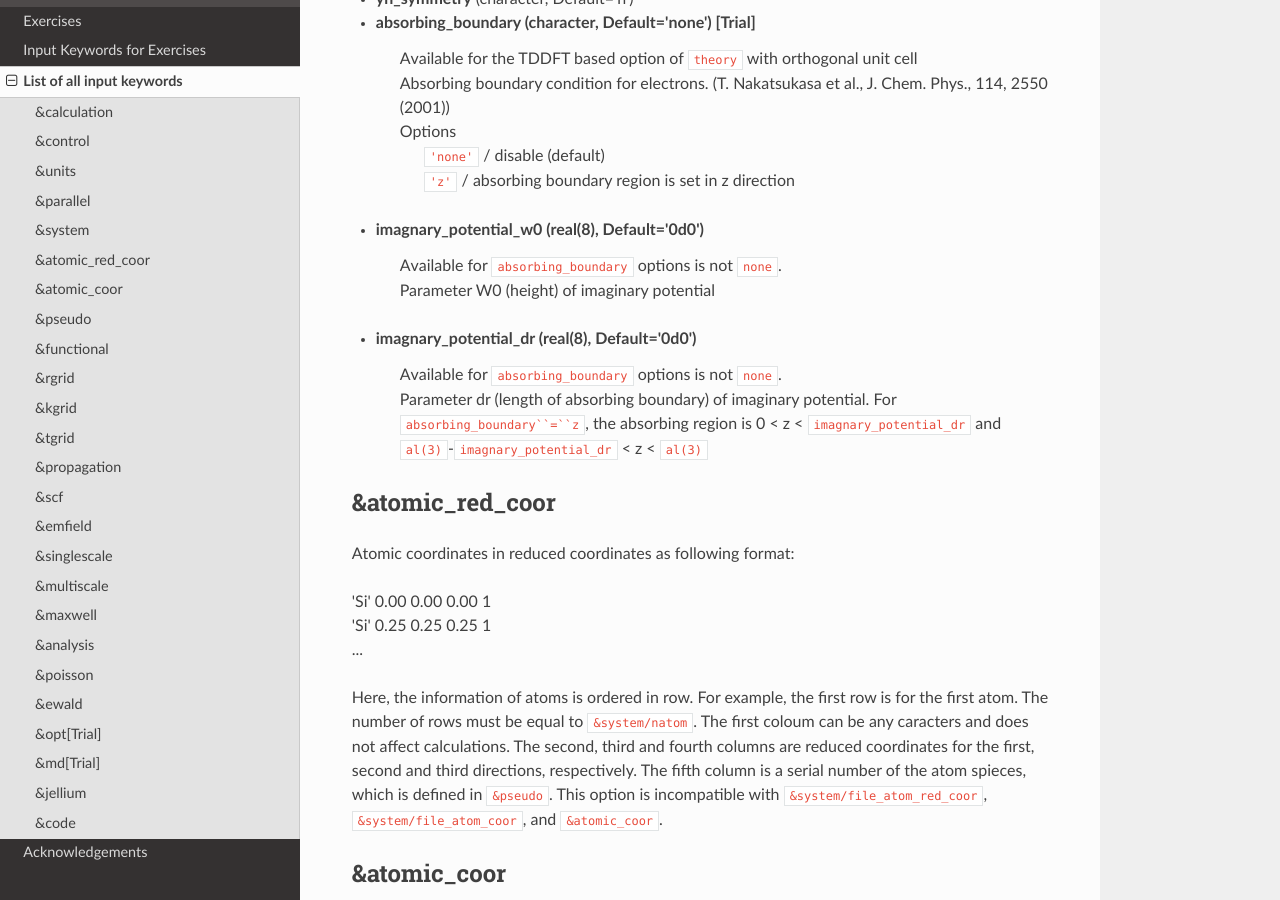
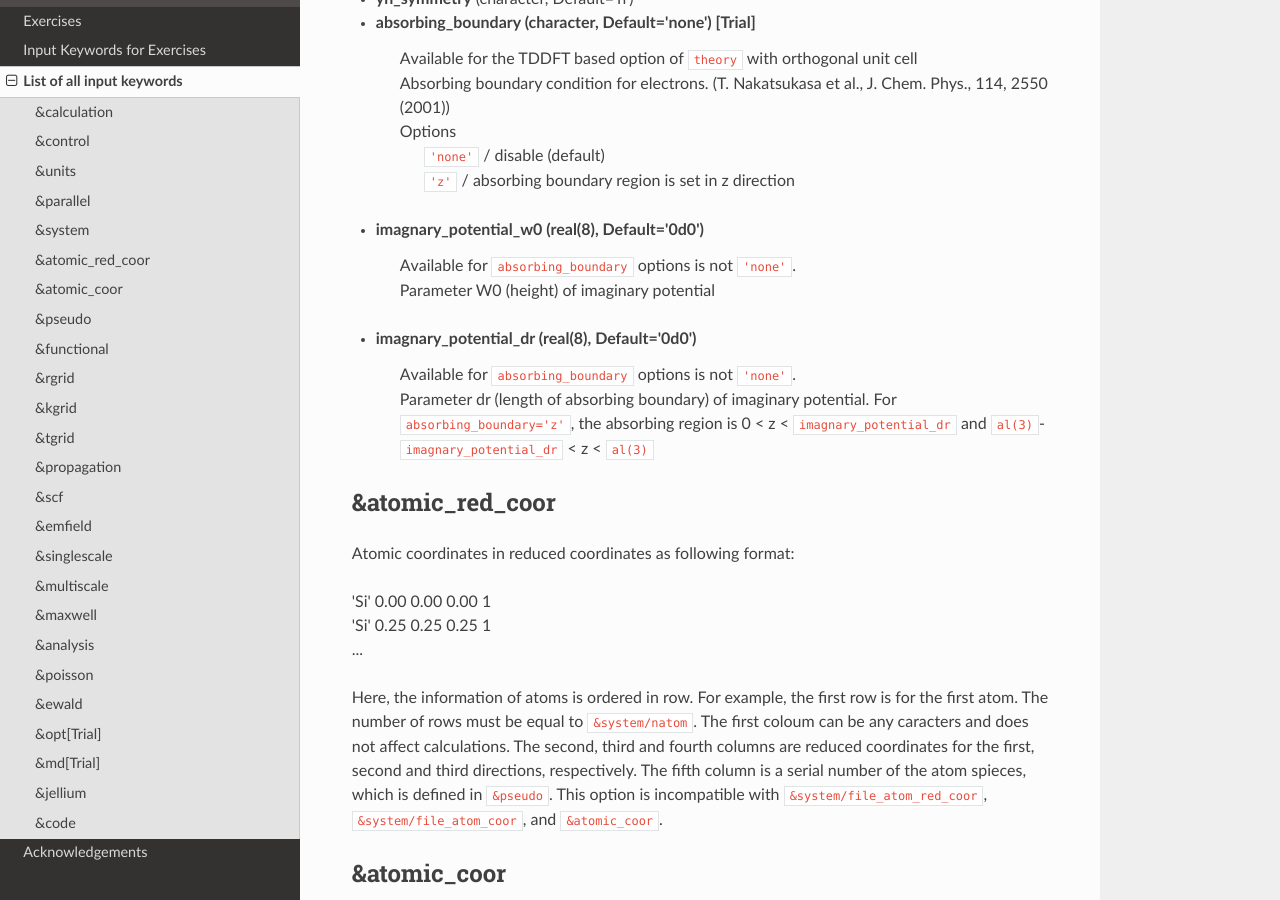
Before and after one commit to SALMON-TDDFT/SALMON-DOCS, a Sphinx documentation site: the page built from source/input_keyword_list.rst, in a window 1280 px wide and 900 px high, scrolled down 7826 px. Built offline with Sphinx 7.4.7 and the Read the Docs theme 2.0.0, drawn with Linux system fonts in a browser that asks for light colours; formulas are drawn with MathJax 3.

```diff
--- a/source/input_keyword_list.rst
+++ b/source/input_keyword_list.rst
@@ -286,12 +286,12 @@ List of all input keywords
    |   ``'z'`` / absorbing boundary region is set in z direction
 
 - **imagnary_potential_w0** (real(8), Default='0d0')
-   | Available for ``absorbing_boundary`` options is not ``none``.
+   | Available for ``absorbing_boundary`` options is not ``'none'``.
    | Parameter W0 (height) of imaginary potential
 
 - **imagnary_potential_dr** (real(8), Default='0d0')
-   | Available for ``absorbing_boundary`` options is not ``none``.
-   | Parameter dr (length of absorbing boundary) of imaginary potential. For ``absorbing_boundary``=``z``, the absorbing region is 0 < z < ``imagnary_potential_dr`` and ``al(3)``-``imagnary_potential_dr`` < z < ``al(3)``
+   | Available for ``absorbing_boundary`` options is not ``'none'``.
+   | Parameter dr (length of absorbing boundary) of imaginary potential. For ``absorbing_boundary='z'``, the absorbing region is 0 < z < ``imagnary_potential_dr`` and ``al(3)``-``imagnary_potential_dr`` < z < ``al(3)``
 
 
 
```
